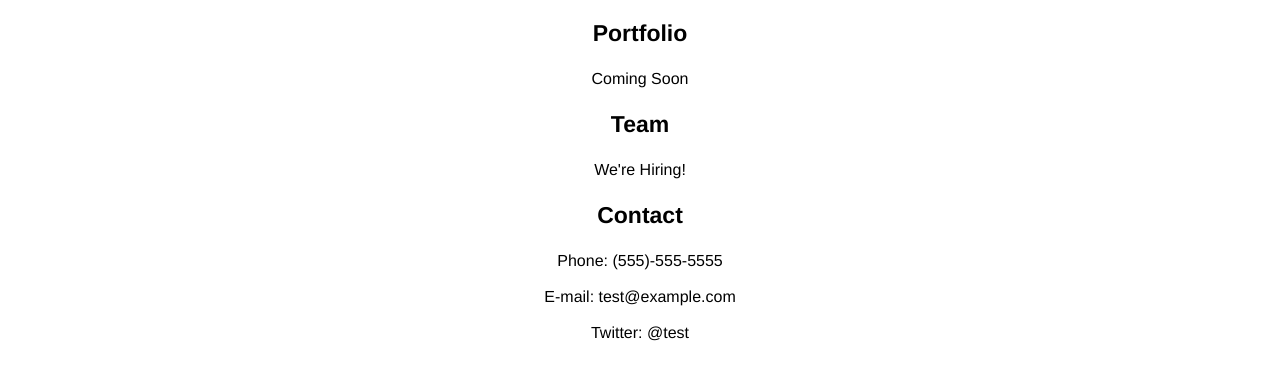
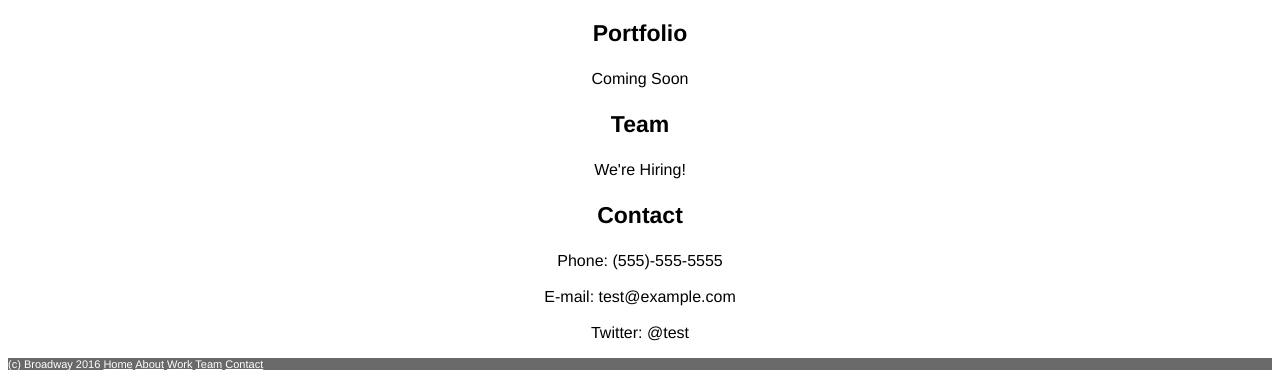
Before and after one commit to elhawlir/Broadway, a plain HTML site: page index.html in a window 1280 px wide. Shown: the part 1693-2074 px from the top of the page. Before the commit the page ends 2051 px from the top, so only its background shows below. Drawn offline with Linux system fonts and the light colour scheme.

Commit message:
Footer complete
With the completion of the footer, that completes the project

```diff
--- a/index.html
+++ b/index.html
@@ -54,7 +54,15 @@
   </div>
 
 <!-- Footer -->
-
+<footer class="bar">
+  <p class="b2">(c) Broadway 2016
+  <a class="btn-nav" href="#home">Home</a>
+  <a class="btn-nav" href="#About">About</a>
+  <a class="btn-nav" href="#Work">Work</a>
+  <a class="btn-nav" href="#Team">Team</a>
+  <a class="btn-nav" href="#Contact">Contact</a>
+  </p>
+</footer>
 
 
   </body>
--- a/resources/css/style.css
+++ b/resources/css/style.css
@@ -35,3 +35,15 @@ h3 {
   color: white;
   font-size: 23px;
 }
+/* Footer */
+.bar {
+  color: white;
+  background-color: dimgray;
+  text-align: left;
+}
+.bar p a {
+  font-size: 11px;
+}
+.b2 {
+  font-size: 11px;
+}
```
